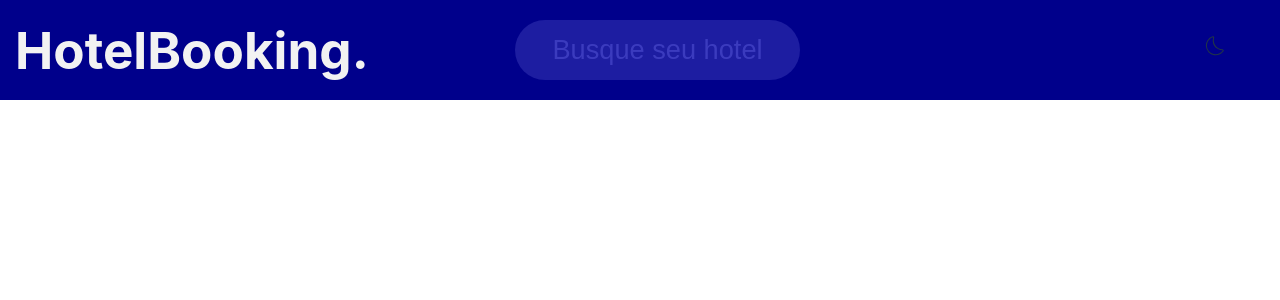
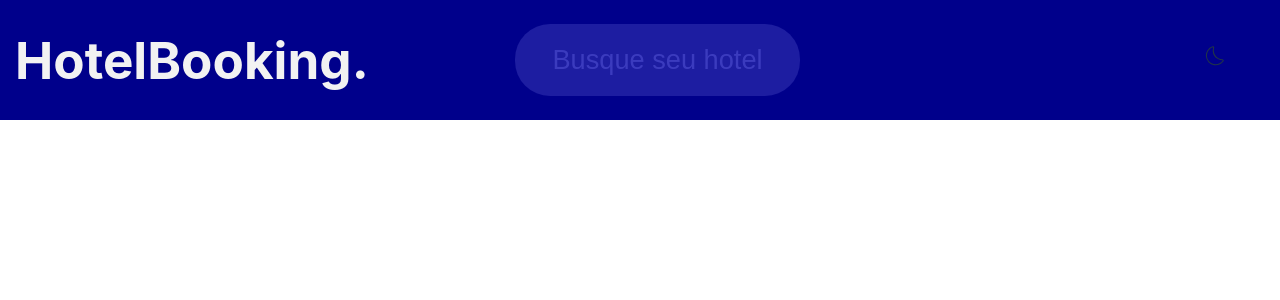
Before and after one commit to ThailanInTallinn/Fundamentos_React_AT, a React (Vite) app in the folder Fundamentos-React-AT/: page / in a window 1280 px wide. Shown: the top 300 px of the page. Built offline with nearby package versions, Linux system fonts and the light colour scheme.

Commit message:
Adds basic styling to home page and its components

```diff
--- a/Fundamentos-React-AT/src/App.css
+++ b/Fundamentos-React-AT/src/App.css
@@ -10,3 +10,8 @@ body {
   height: 100vh;
   background-color: white;
 }
+
+.App {
+  width: 100%;
+  height: 100%;
+}
--- a/Fundamentos-React-AT/src/components/body/body.module.css
+++ b/Fundamentos-React-AT/src/components/body/body.module.css
@@ -0,0 +1,3 @@
+.bodyContainer {
+  grid-area: Body;
+}
--- a/Fundamentos-React-AT/src/components/options/options.module.css
+++ b/Fundamentos-React-AT/src/components/options/options.module.css
@@ -0,0 +1,5 @@
+.optionsContainer {
+  grid-area: Options;
+  width: 100%;
+  background-color: blue;
+}
--- a/Fundamentos-React-AT/src/pages/home/home.module.css
+++ b/Fundamentos-React-AT/src/pages/home/home.module.css
@@ -3,6 +3,10 @@
   width: 100%;
   display: grid;
   grid-template-columns: repeat(5, 1fr);
+  grid-template-rows: 120px repeat(5, 1fr);
   grid-auto-rows: 100px;
-  grid-template-areas: "Header Header Header Header Header";
+  grid-template-areas:
+    "Header Header Header Header Header"
+    "Options Body Body Body Body"
+    "Options Body Body Body Body";
 }
```
